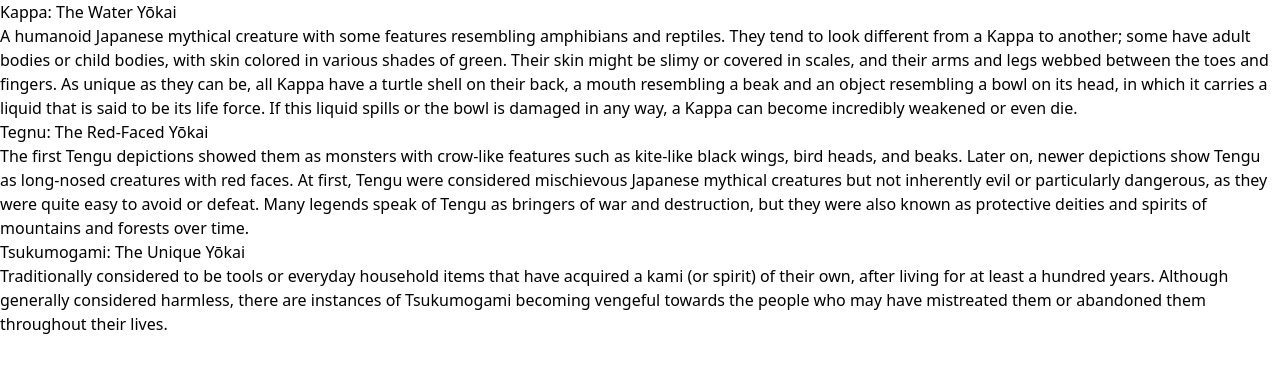
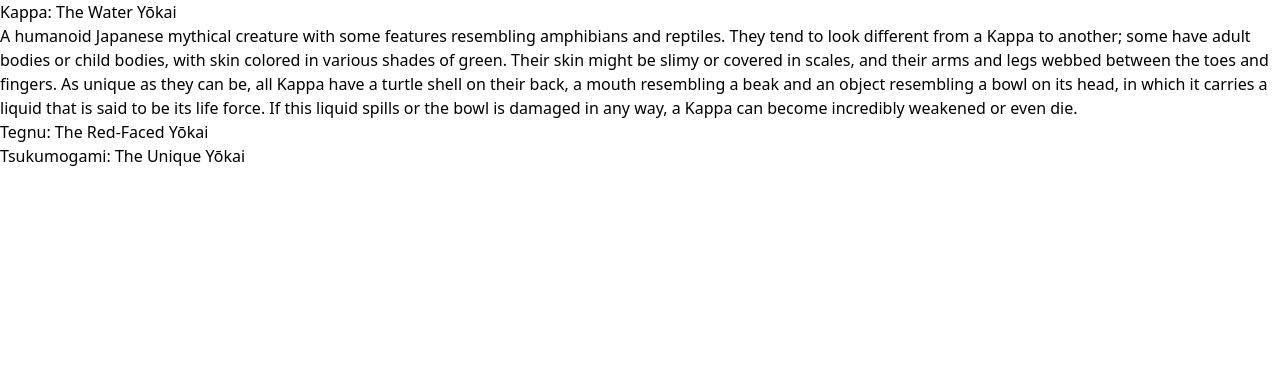
Before and after one commit to CyphrSylph/react-comps, a React (Create React App) app: page / in a window 1280 px wide. Shown: the top 372 px of the page. Built offline with nearby package versions, Linux system fonts and the light colour scheme.

Commit message:
added conditional rendering to accordian component

```diff
--- a/src/components/Accordion.js
+++ b/src/components/Accordion.js
@@ -1,9 +1,15 @@
+import { useState } from "react";
+
 function Accordian({ items }) {
-    const renderedItems = items.map((item) => {
+    const [expandedIndex, setExpandedIndex] = useState(0);
+
+    const renderedItems = items.map((item, index) => {
+        const isExpanded = index === expandedIndex;
+
         return (
             <div key={item.id}>
                 <div>{item.label}</div>
-                <div>{item.content}</div>
+                {isExpanded && <div>{item.content}</div>}
             </div>
         );
     })
```
